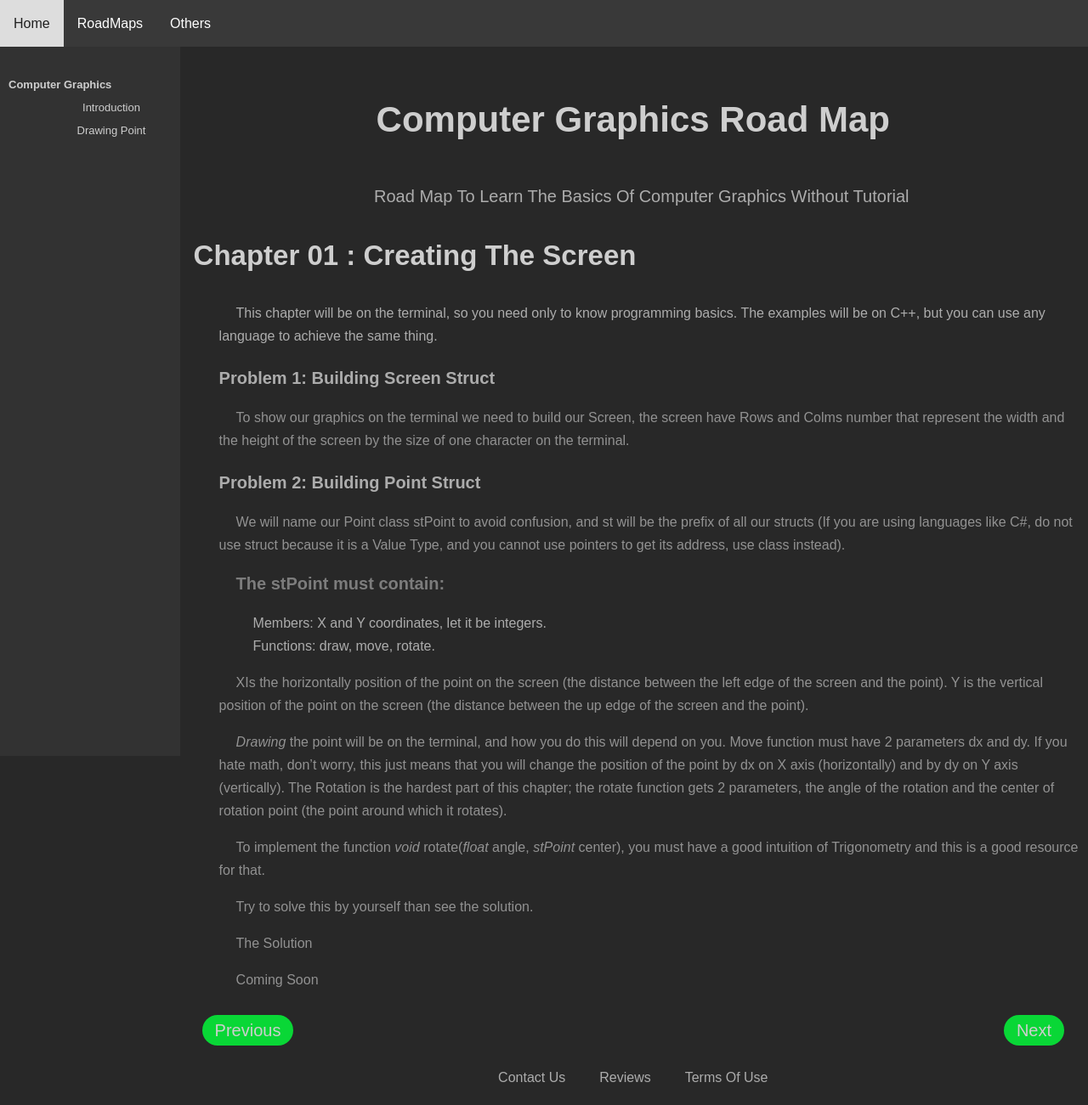
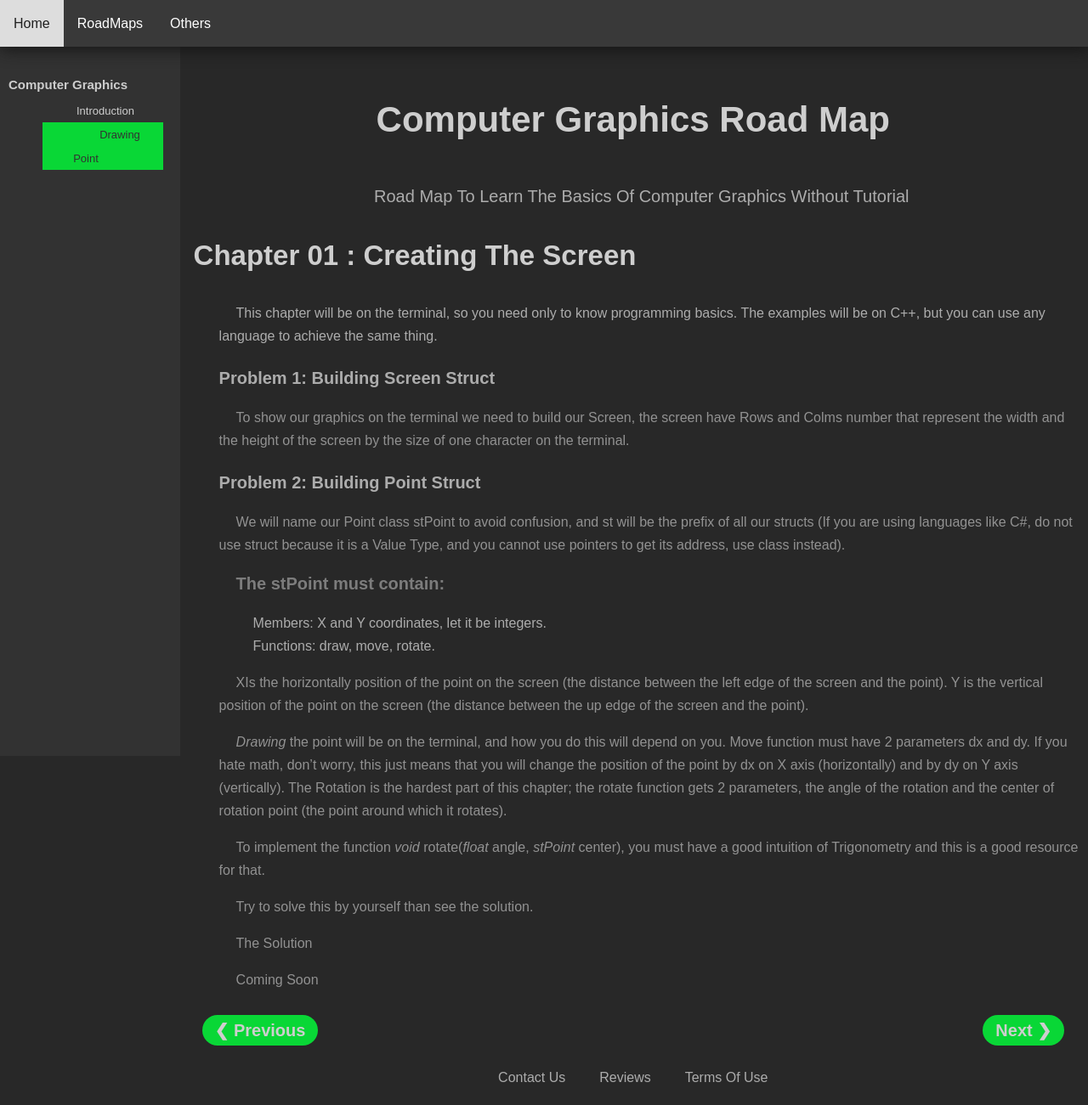
Before and after one commit to HoudaifaBouamine/Roadmap, a plain HTML site: page HTML/page2.html in a window 1280 px wide. Shown: the whole page at 85% size. Drawn offline with Linux system fonts and the light colour scheme.

Commit message:
first commit

```diff
--- /dev/null
+++ b/Css/indexStyle.css
@@ -0,0 +1,4 @@
+.sub-items .item1,  .sub-items .item1 a{
+    background-color: #09d736;
+    color: #323232;
+}
--- /dev/null
+++ b/Css/page2Style.css
@@ -0,0 +1,4 @@
+.sub-items .item2,  .sub-items .item2 a{
+    background-color: #09d736;
+    color: #323232;
+}
--- a/style.css
+++ b/Css/style.css
@@ -11,6 +11,9 @@
 body{
     background-color: rgb(40,40,40)
 }
+
+
+
 
 a:link{
     text-decoration: none;
@@ -30,9 +33,16 @@ a:visited{
     color: rgb(206,206,206);
 }
 
+
 p{
     opacity: 0.8;
     text-indent: 20px;
+    transition: 0.1s;
+}
+p::selection , h1::selection   {
+    background-color: #09d736;
+    color: white;
+    opacity: 1;
 }
 
 .top-menu {
@@ -41,7 +51,9 @@ p{
     top: 0;
     left: 0;
     width: 100%;
-            z-index: 1000;
+    z-index: 2;
+    box-shadow:1px 1px 20px 1px #121212;
+
 }
 
 .top-menu a {
@@ -51,6 +63,7 @@ p{
     text-align: center;
     padding: 14px 16px;
     text-decoration: none;
+    transition: 0.3s;
 }
 
 .top-menu a:hover {
@@ -107,7 +120,6 @@ nav{
     padding: 20px;
     padding-left: 0px;
     margin-top: 50px;
-
     position: fixed;
     left: 0;
     top: 0;
@@ -125,20 +137,25 @@ li{
 }
 
 .item-lvl0{
-    font-size: 13px;
+    font-size: 15px;
     font-weight: 600;
+    margin-bottom: 3px;
 }
 
-.item-lvl1 , .item-lvl1 a{
-    font-size: 13px;
-    padding-left: 10px;
+.item-lvl1 {
     text-align: center;
-
 }
 
-.item-lvl1:hover, .item-lvl1 a:hover
-{
-    font-size: 14px;
+
+.item-lvl1 a {
+    font-size: 13px;
+    padding-left: 40px;
+    padding-right: 40px;
+    padding-top: 6px;
+    padding-bottom: 6px;
+}
+
+.item-lvl1:hover {
     color:rgb(230,230,230);
     background-color: rgb(70,70,70);
 }
@@ -182,27 +199,12 @@ li{
     justify-content: flex-end;
 }
 
-.btn_prev{
+.btn_prev , .btn_Next{
     background-color: #09d736;
-    color: rgb(31, 144, 6);
+    color: rgb(165, 197, 157);
     text-decoration: none;
     font-size: 20px;
-    font-weight: 10;
-    line-height: 52px;
-    padding-top:7px;
-    padding-bottom: 7px;
-    padding-left: 15px;
-    padding-right: 15px;
-    border-radius: 20px;
-    cursor: pointer;
-}
-
-.btn_Next{
-    background-color: #09d736;
-    color: rgb(31, 144, 6);
-    text-decoration: none;
-    font-size: 20px;
-    font-weight: 10;
+    font-weight: 800;
     line-height: 52px;
     padding-top:7px;
     padding-bottom: 7px;
@@ -221,3 +223,12 @@ footer{
 
     margin-left: 15%;
 }
+
+/*the links in hover should be like this  */
+
+footer p:hover {
+    text-decoration: underline;
+    color: #fff;
+    cursor: pointer;
+    opacity: 1;
+}
--- a/page2.html
+++ b/HTML/page2.html
@@ -4,7 +4,9 @@
         <meta charset="UTF-8">
         <meta name="viewport" content="width=device-width, initial-scale=1.0">
         <title>Computer Graphics</title>
-        <link rel="stylesheet" type="text/css" href="style.css">
+        <link rel="stylesheet" type="text/css" href="./../Css/style.css">
+        <link rel="stylesheet" type="text/css" href="./../Css/page2Style.css">
+
     </head>
 
 <body>
@@ -19,14 +21,15 @@
         <nav class="side">
             <ul class="list-lvl0">
                 <li class="item-lvl0">Computer Graphics</li>
-                <li>
+                <li class="sub-items">
                     <ul>
-                        <li class="item-lvl1" > <a href="index.html">Introduction</a></li>
-                        <li class="item-lvl1" > <a href="page2.html">Drawing Point</a></li>
+                        <li class="item-lvl1 item1"> <a href="./../index.html">Introduction</a></li>
+                        <li class="item-lvl1 item2"> <a href="#">Drawing Point</a></li>
                     </ul>
                 </li>
             </ul>
         </nav>
+
 
         <section class="main-content">
             <header>
@@ -66,8 +69,8 @@
 
             <div class="controlers">
 
-                <div><a class="btn_prev" href="index.html">Previous</a></div>
-                <div><a class="btn_Next" href="page3.html">Next</a></div>
+                <div><a class="btn_prev" href="./../index.html">❮ Previous</a></div>
+                <div><a class="btn_Next" href="page3.html">Next ❯</a></div>
 
             </div>
 
@@ -78,9 +81,15 @@
 
 
     <footer>
-        <p>Contact Us</p>
-        <p>Reviews</p>
-        <p>Terms Of Use</p>
+        <a href="#">
+            <p>Contact Us</p>
+        </a>
+        <a href="#">
+            <p> Reviews</p>
+        </a>
+        <a href="#">
+            <p>Terms Of Use</p>
+        </a>
     </footer>
 
 </body>
```
Also changed, not shown: HTML/page3.html (renamed from page3.html, +14 -8 lines), index.html (+17 -9 lines). Lines whose indentation alone changed are shown as unchanged.
